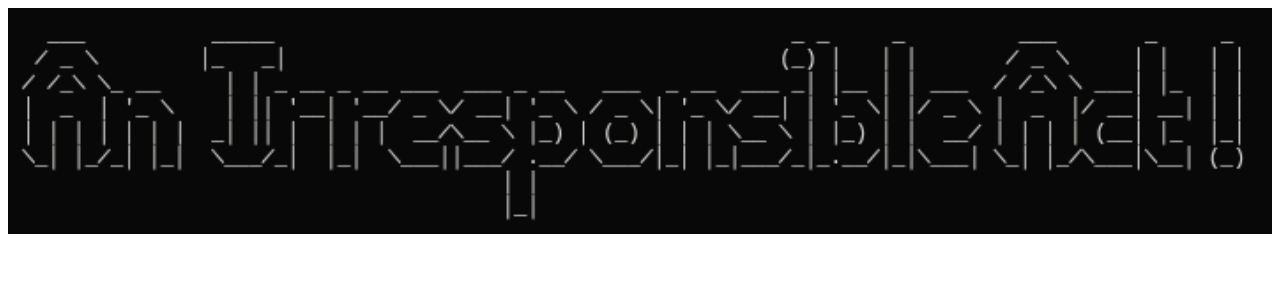
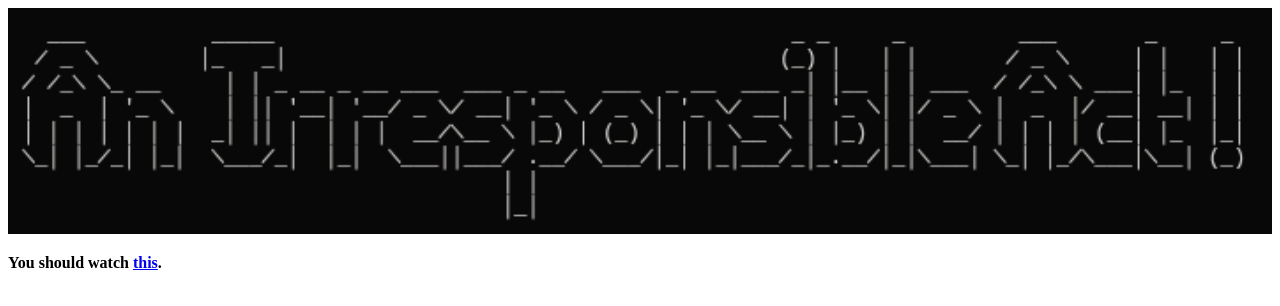
Before and after one commit to 0x50-0x42/0x50-0x42.github.io, a plain HTML site: page index.html in a window 1280 px wide. Drawn offline with Linux system fonts and the light colour scheme.

Commit message:
index.html

```diff
--- a/index.html
+++ b/index.html
@@ -7,5 +7,9 @@
 
   <body>
     <img src="https://raw.githubusercontent.com/0x50-0x42/0x50-0x42.github.io/refs/heads/main/irresponsible.png" width="100%" height="100%">
+
+
+
+	<p><strong>You should watch <a href="https://youtu.be/gRh57oXfmV8?si=PB40yyx2WczDoens">this</a>.</strong></p>
   </body>
 </html>
```
